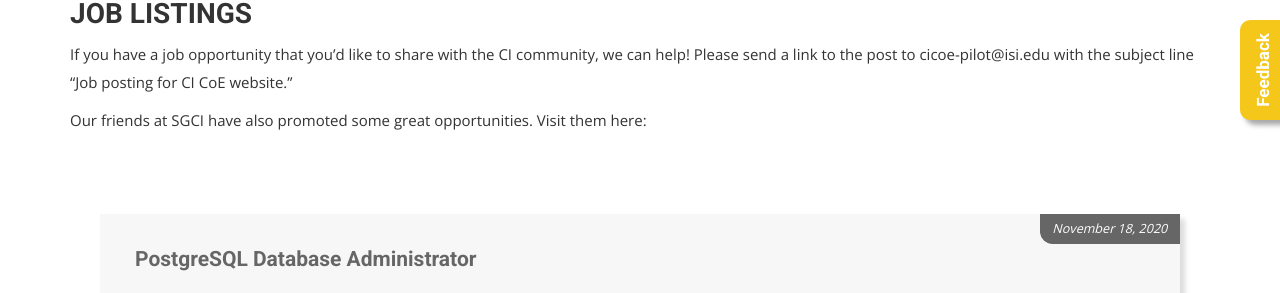
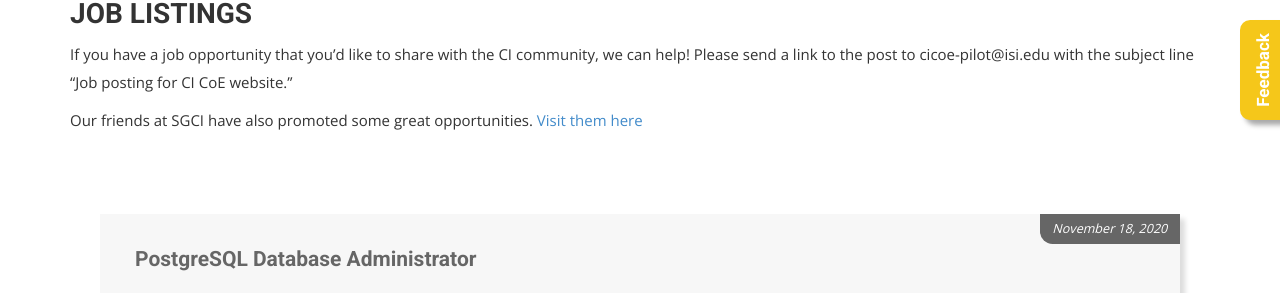
Before and after one commit to cicoe/cicoe.github.io, a Jekyll site: the page built from jobs.html, in a window 1280 px wide. Shown: the part 455-748 px from the top of the page. Built offline with Jekyll 4.4.1, drawn with Linux system fonts in a browser that asks for light colours; nearby versions of some CDN libraries; some web fonts are replaced.

Commit message:
renamed link

```diff
--- a/jobs.html
+++ b/jobs.html
@@ -13,7 +13,7 @@ permalink: /jobs
                 </div>
                 <p> If you have a job opportunity that you’d like to share with the CI community, we can help! Please send a link to the post to cicoe-pilot@isi.edu with the subject line “Job posting for CI CoE website.”</p>
                 <p></p>
-                <p> Our friends at SGCI have also promoted some great opportunities. Visit them here: <a href = "https://sciencegateways.org/community/jobs"></a></p>
+                <p> Our friends at SGCI have also promoted some great opportunities. <a href = "https://sciencegateways.org/community/jobs">Visit them here</a></p>
                 <div class="col-md-12 col-sm-12 space" style="padding-top: 5em">
                     {% if site.data.job_listings.size > 0 %}
                     {% assign jobs = site.data.job_listings | sort: 'date' | reverse %}
```
